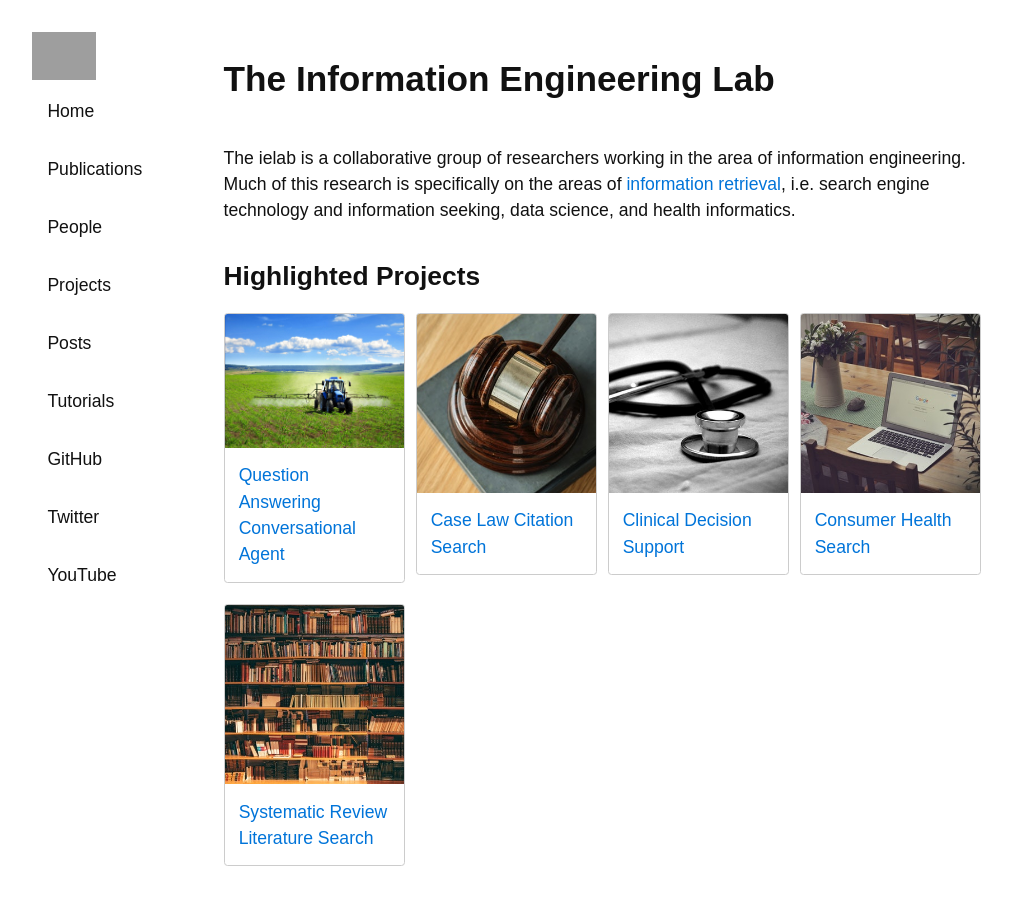
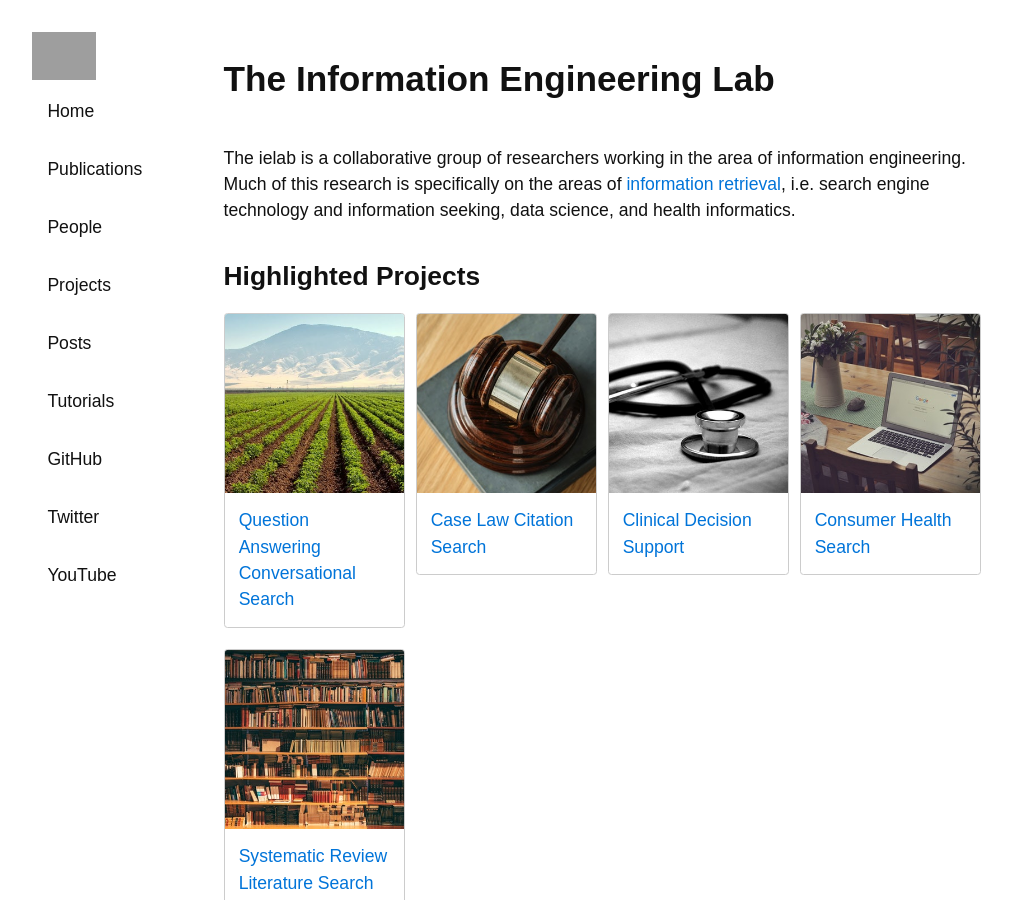
Before and after one commit to ielab/ielab.github.io, a Jekyll site: the page built from index.md, in a window 1280 px wide and 900 px high. Shown: the whole window, without its empty margins (139-1151 px from the left). Built offline with Jekyll 4.4.1, drawn with Linux system fonts in a browser that asks for light colours; our own code applies the rules of GitHub Pages for plain Markdown files; comment, search, counter and statistics services are not loaded; grey boxes are pictures that could not be loaded.

Commit message:
change pic and name

```diff
--- a/_projects/agask.md
+++ b/_projects/agask.md
@@ -1,5 +1,5 @@
 ---
-name: Question Answering Conversational Agent
+name: Question Answering Conversational Search
 image: /images/projects/agask.jpg
 featured: true
 people: [hang-li, guido-zuccon, bevan-koopman]
```
Also changed, not shown: images/projects/agask.jpg.
